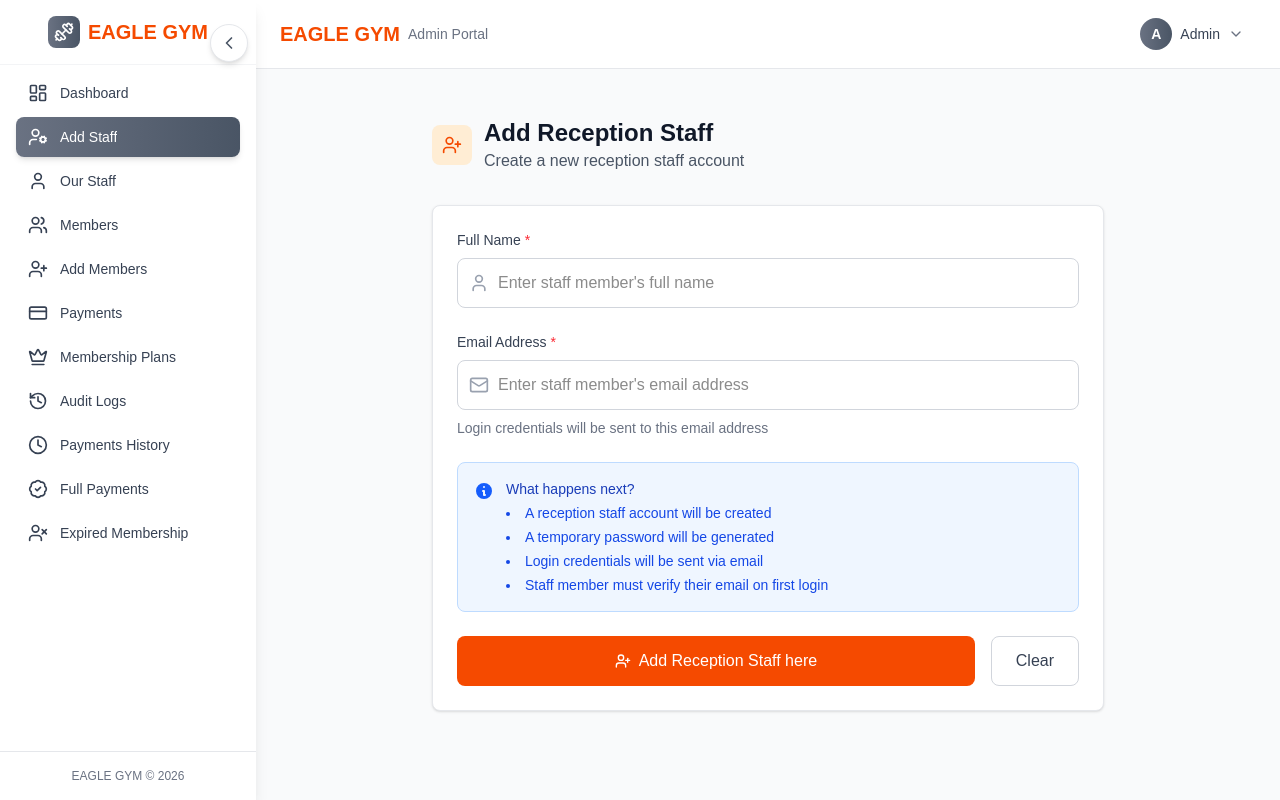
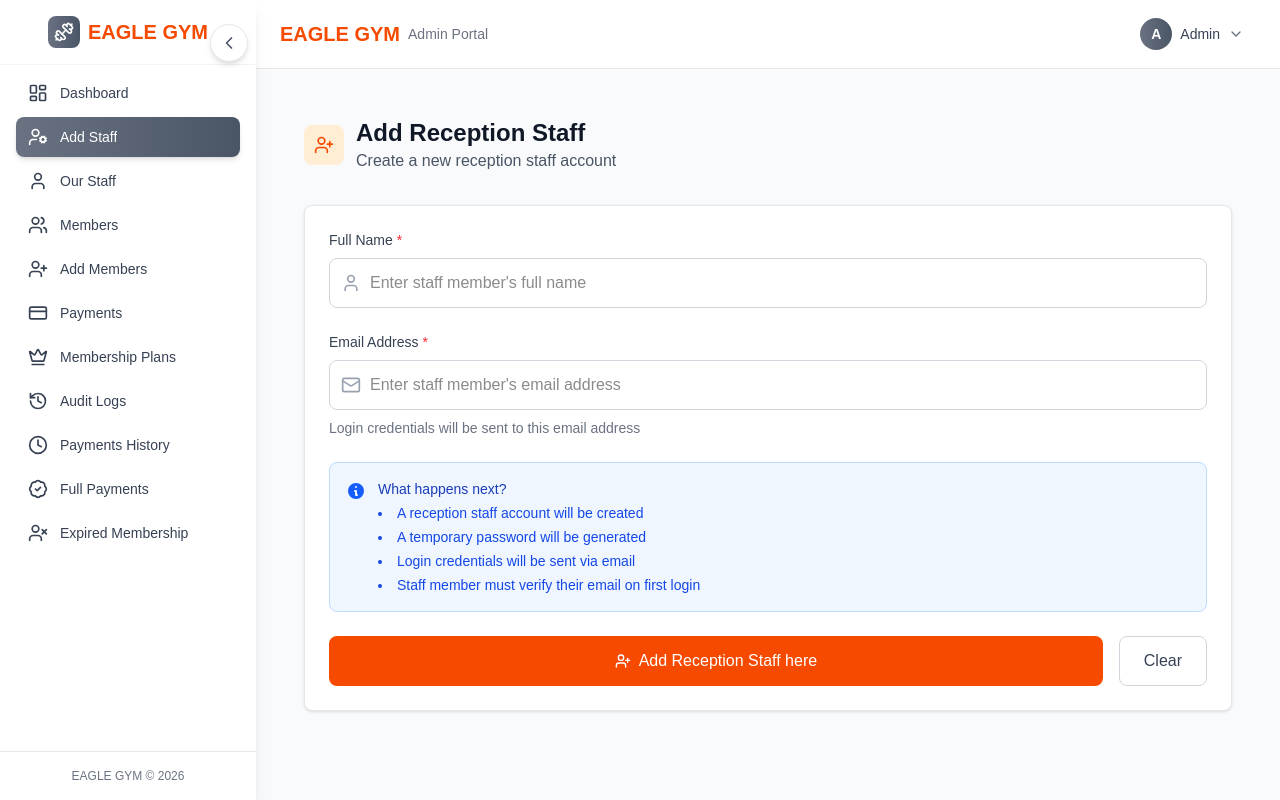
Before and after one commit to dhanjibharwad/newgym, a Next.js app: page /admin/add-staff in a window 1280 px wide. Built offline with nearby package versions, Linux system fonts and the light colour scheme.

Commit message:
max width

```diff
--- a/app/admin/add-staff/page.tsx
+++ b/app/admin/add-staff/page.tsx
@@ -69,7 +69,7 @@
 
   return (
     <div className="p-6">
-      <div className="max-w-2xl mx-auto">
+      <div className="max-w-full mx-auto">
         {/* Header */}
         <div className="mb-8">
           <div className="flex items-center gap-3 mb-4">
--- a/app/admin/audit-logs/page.tsx
+++ b/app/admin/audit-logs/page.tsx
@@ -62,7 +62,7 @@
 
   return (
     <div className="p-6">
-      <div className="max-w-6xl mx-auto">
+      <div className="max-w-full mx-auto">
         {/* Header */}
         <div className="flex items-center gap-3 mb-8">
           <div className="w-10 h-10 bg-purple-100 rounded-lg flex items-center justify-center">
--- a/app/admin/membership-plans/page.tsx
+++ b/app/admin/membership-plans/page.tsx
@@ -171,7 +171,7 @@
 
   return (
     <div className="p-6">
-      <div className="max-w-7xl mx-auto">
+      <div className="max-w-full mx-auto">
         {/* Header */}
         <div className="flex justify-between items-center mb-8">
           <div className="flex items-center gap-3">
--- a/app/admin/ourstaff/page.tsx
+++ b/app/admin/ourstaff/page.tsx
@@ -54,7 +54,7 @@
 
   return (
     <div className="p-6">
-      <div className="max-w-7xl mx-auto">
+      <div className="max-w-full mx-auto">
         {/* Header */}
         <div className="flex justify-between items-center mb-8">
           <div className="flex items-center gap-3">
```
